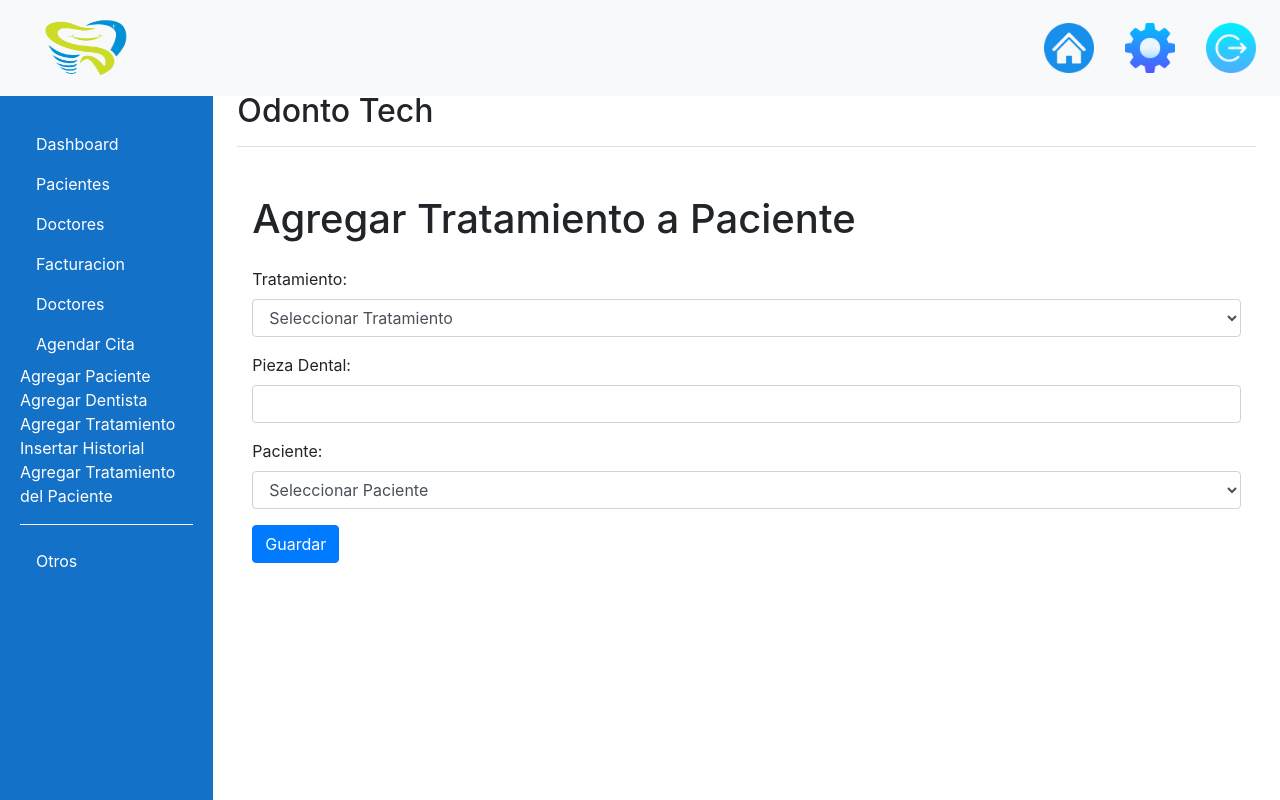
After one commit to emontero-dev/Consultorio, a Django app: page /Pacientes/agregar_tratamiento_paciente/ in a window 1280 px wide. The commit adds this page. Run offline with Django 5.2, Linux system fonts and the light colour scheme; a user stored in the database is signed in; data comes from the database, SQL or seed files in the repository; both versions use the stored data as it was before the commit; some libraries are stand-ins or nearby versions.

Commit message:
Se agregan los datos para insertar en el MACHOTE (base.html)y se agregan nuevas funciones

```diff
--- a/Pacientes/models.py
+++ b/Pacientes/models.py
@@ -18,7 +18,7 @@ class Dentistas(models.Model):
 
 
 class Pacientes(models.Model):
-    """ VARIABLES DEL PACIENTE """
+
     id = models.AutoField(primary_key=True)
     PacientesNombre = models.CharField(max_length=100, null=False, blank=False, verbose_name="Nombre")
     PacientesApellido = models.CharField(max_length=100, null=False, blank=False, verbose_name="Apellidos")
@@ -47,9 +47,7 @@ class TratamientoPaciente(models.Model):
 
 class Historial(models.Model):
     Id_Historial = models.AutoField(primary_key=True)
-    Tratamiento_Paciente_id = models.ForeignKey('TratamientoPaciente', on_delete=models.CASCADE)
-    Paciente_id_foreign_key = models.ForeignKey('Pacientes', on_delete=models.CASCADE)
-    dentista = models.ForeignKey(Dentistas, on_delete=models.CASCADE)  # Relación con la tabla Dentistas
+    Paciente_id_foreign_key = models.ForeignKey('Pacientes', on_delete=models.CASCADE, default=1)
     Description = models.TextField()
     StartDate = models.DateField()
     EndDate = models.DateField()
--- a/Pacientes/urls.py
+++ b/Pacientes/urls.py
@@ -12,5 +12,11 @@ urlpatterns = [
     path('pacientes/', views.listar_pacientes, name='listar_pacientes'),
     path('insertar_tratamiento/', views.insertar_tratamiento, name='insertar_tratamiento'),
     path('tratamientos/', views.listar_tratamientos, name='listar_tratamientos'),
+    path('insertar_historial/', views.insertar_historial, name='insertar_historial'),
+    path('listar_historiales/', views.listar_historiales, name='listar_historiales'),
+    path('agregar_tratamiento_paciente/', views.agregar_tratamiento_paciente, name='agregar_tratamiento_paciente'),
+
+
+
 
     ]
--- a/Pacientes/views.py
+++ b/Pacientes/views.py
@@ -1,6 +1,7 @@
 from django.shortcuts import render, redirect
 from django.contrib import messages
-from .models import Pacientes, Dentistas, Tratamientos
+from .models import Pacientes, Dentistas, Tratamientos, TratamientoPaciente,Historial
+from django.core.exceptions import ValidationError
 
 
 def pacient_edit(request,pk):
@@ -88,13 +89,20 @@ def listar_pacientes(request):
     pacientes = Pacientes.objects.all()
     return render(request, 'lista_pacientes.html', {'pacientes': pacientes})
 
+
+
 def insertar_tratamiento(request):
     print("Insertar tratamiento vista llamada")
     if request.method == 'POST':
         nombre_tratamiento = request.POST.get('nombre_tratamiento')
-        precio = request.POST.get('Precio')
+        precio_str = request.POST.get('precio')
 
-        # Mejorar la validación de campos
+        try:
+            precio = float(precio_str)  # Intenta convertir el precio a un número decimal
+        except ValueError:
+            messages.error(request, 'El precio debe ser un número válido.')
+            return render(request, 'insertar_tratamiento.html')
+
         if nombre_tratamiento and precio:
             nuevo_tratamiento = Tratamientos(
                 nombre_tratamiento=nombre_tratamiento,
@@ -109,6 +117,66 @@ def insertar_tratamiento(request):
     return render(request, 'insertar_tratamiento.html')
 
 
+
 def listar_tratamientos(request):
     tratamientos = Tratamientos.objects.all()
     return render(request, 'lista_tratamientos.html', {'tratamientos': tratamientos})
+
+
+
+def insertar_historial(request):
+    if request.method == 'POST':
+        paciente_id = request.POST.get('paciente_id')
+        description = request.POST.get('description')
+        start_date = request.POST.get('start_date')
+        end_date = request.POST.get('end_date')
+
+
+        nuevo_historial = Historial(
+            Paciente_id_foreign_key_id=paciente_id,
+            Description=description,
+            StartDate=start_date,
+            EndDate=end_date
+        )
+        nuevo_historial.save()
+        messages.success(request, 'Historial guardado correctamente.')
+        return redirect('insertar_historial')
+
+    return render(request, 'insertar_historial.html')
+
+def listar_historiales(request):
+    historiales = Historial.objects.all()
+    return render(request, 'listar_historiales.html', {'historiales': historiales})
+
+
+def agregar_tratamiento_paciente(request):
+    if request.method == 'POST':
+        tratamiento_id = request.POST.get('tratamiento')
+        pieza_dental = request.POST.get('pieza_dental')
+        paciente_id = request.POST.get('paciente')
+
+        if tratamiento_id and pieza_dental and paciente_id:
+            try:
+                tratamiento = Tratamientos.objects.get(pk=tratamiento_id)
+                paciente = Pacientes.objects.get(pk=paciente_id)
+            except (Tratamientos.DoesNotExist, Pacientes.DoesNotExist):
+                # Manejar si el tratamiento o el paciente no existen
+                messages.error(request, 'El tratamiento o el paciente no existen.')
+                return redirect('agregar_tratamiento_paciente')
+
+            tratamiento_paciente = TratamientoPaciente(
+                Tratamiento_id_foreignkey=tratamiento,
+                Pieza_dental=pieza_dental,
+                foreign_paciente=paciente
+            )
+            tratamiento_paciente.save()
+            messages.success(request, 'El tratamiento ha sido agregado al paciente correctamente.')
+            return redirect('agregar_tratamiento_paciente')
+        else:
+
+            messages.error(request, 'Por favor, complete todos los campos.')
+            return redirect('agregar_tratamiento_paciente')
+
+    tratamientos = Tratamientos.objects.all()
+    pacientes = Pacientes.objects.all()
+    return render(request, 'agregar_tratamiento_paciente.html', {'tratamientos': tratamientos, 'pacientes': pacientes})
--- /dev/null
+++ b/templates/agregar_tratamiento_paciente.html
@@ -0,0 +1,41 @@
+{% extends 'base.html' %}
+
+{% block content %}
+
+
+
+
+
+<div class="container">
+    <h1 class="mt-5 mb-4">Agregar Tratamiento a Paciente</h1>
+    <form method="post">
+        {% csrf_token %}
+        <div class="form-group">
+            <label for="tratamiento">Tratamiento:</label>
+            <select id="tratamiento" name="tratamiento" class="form-control" required>
+                <option value="">Seleccionar Tratamiento</option>
+                {% for tratamiento in tratamientos %}
+                <option value="{{ tratamiento.pk }}">{{ tratamiento.nombre_tratamiento }}</option>
+                {% endfor %}
+            </select>
+        </div>
+        <div class="form-group">
+            <label for="pieza_dental">Pieza Dental:</label>
+            <input type="number" id="pieza_dental" name="pieza_dental" class="form-control" required>
+        </div>
+        <div class="form-group">
+            <label for="paciente">Paciente:</label>
+            <select id="paciente" name="paciente" class="form-control" required>
+                <option value="">Seleccionar Paciente</option>
+                {% for paciente in pacientes %}
+                <option  value="{{ paciente.pk }}" class="text-color">{{ paciente.PacientesNombre }} {{ paciente.PacientesApellido }}</option>
+                {% endfor %}
+            </select>
+
+        </div>
+        <button type="submit" class="btn btn-primary">Guardar</button>
+    </form>
+</div>
+
+
+{% endblock %}
--- a/templates/base.html
+++ b/templates/base.html
@@ -1,5 +1,6 @@
 <!DOCTYPE html>
 <html lang="en">
+
 <head>
     <meta charset="UTF-8">
     <meta name="viewport" content="width=device-width, initial-scale=1, shrink-to-fit=no">
@@ -49,17 +50,17 @@
             height: 50px;
         }
 
-        .logo-navbar{
+        .logo-navbar {
             height: 70px;
             width: 110px;
         }
 
-        .icon-edit{
+        .icon-edit {
             width: 30px;
             height: 30px;
         }
 
-        .edit_menu  {
+        .edit_menu {
             list-style-type: none;
             display: flex;
             justify-content: center;
@@ -74,26 +75,32 @@
         }
     </style>
 </head>
+
 <body>
 
 
     {% if user.is_authenticated %}
 
     <nav class="navbar navbar-expand-lg navbar-light bg-light fixed-top">
-    <a class="navbar-brand nav-logo" href="{% url 'home' %}"><img class="logo-navbar" src="/media/Logo/default-logo.png" alt=""></a>
-    <button class="navbar-toggler" type="button" data-toggle="collapse" data-target="#navbarNav" aria-controls="navbarNav" aria-expanded="false" aria-label="Toggle navigation">
+        <a class="navbar-brand nav-logo" href="{% url 'home' %}"><img class="logo-navbar"
+                src="/media/Logo/default-logo.png" alt=""></a>
+        <button class="navbar-toggler" type="button" data-toggle="collapse" data-target="#navbarNav"
+            aria-controls="navbarNav" aria-expanded="false" aria-label="Toggle navigation">
             <span class="navbar-toggler-icon"></span>
         </button>
         <div class="collapse navbar-collapse" id="navbarNav">
             <ul class="navbar-nav ml-auto">
                 <li class="nav-item active">
-                <a class="nav-link" href="{% url 'home' %}"><img class="icons-dash" src="/media/Logo/Icons/home.png" alt=""></a>
+                    <a class="nav-link" href="{% url 'home' %}"><img class="icons-dash" src="/media/Logo/Icons/home.png"
+                            alt=""></a>
                 </li>
                 <li class="nav-item">
-                <a class="nav-link" href="#"><img class="icons-dash" src="/media/Logo/Icons/settings.png" alt=""></a>
+                    <a class="nav-link" href="#"><img class="icons-dash" src="/media/Logo/Icons/settings.png"
+                            alt=""></a>
                 </li>
                 <li class="nav-item">
-                <a class="nav-link" href="{% url 'logout' %}"><img class="icons-dash" src="/media/Logo/Icons/logout.png" alt=""></a>
+                    <a class="nav-link" href="{% url 'logout' %}"><img class="icons-dash"
+                            src="/media/Logo/Icons/logout.png" alt=""></a>
                 </li>
             </ul>
         </div>
@@ -136,6 +143,35 @@
                         </li>
 
                         <li>
+                            <a class="nav-item" href="{% url 'insertar_paciente' %}">
+                                Agregar Paciente
+                            </a>
+                        </li>
+
+                        <li>
+                            <a class="nav-item" href="{% url 'insertar_dentista' %}">
+                                Agregar Dentista
+                            </a>
+                        </li>
+
+                        <li>
+                            <a class="nav-item" href="{% url 'insertar_tratamiento' %}">
+                                Agregar Tratamiento
+                            </a>
+                        </li>
+                        <li>
+                            <a class="nav-item" href="{% url 'insertar_historial' %}">
+                                Insertar Historial
+                            </a>
+                        </li>
+                        <li>
+                            <a class="nav-item" href="{% url 'agregar_tratamiento_paciente' %}">
+                                Agregar Tratamiento del Paciente
+                            </a>
+                        </li>
+
+
+                        <li>
                             <hr style="border-color: white">
                         </li>
                         <lit>
@@ -150,8 +186,10 @@
             </nav>
 
             <main role="main" class="col-md-9 ml-sm-auto col-lg-10 px-4">
-            <div class="d-flex justify-content-between flex-wrap flex-md-nowrap align-items-center pt-3 pb-2 mb-3 border-bottom">
+                <div
+                    class="d-flex justify-content-between flex-wrap flex-md-nowrap align-items-center pt-3 pb-2 mb-3 border-bottom">
                     <h1 class="h2">Odonto Tech </h1>
+
                 </div>
 
                 {% block content %}
@@ -173,4 +211,5 @@
     <script src="https://cdn.jsdelivr.net/npm/@popperjs/core@2.10.2/dist/umd/popper.min.js"></script>
     <script src="https://stackpath.bootstrapcdn.com/bootstrap/4.5.2/js/bootstrap.min.js"></script>
 </body>
+
 </html>
--- a/templates/insertar_paciente.html
+++ b/templates/insertar_paciente.html
@@ -1,3 +1,7 @@
+{% extends 'base.html' %}
+
+{% block content %}
+
 <!DOCTYPE html>
 <html lang="en">
 
@@ -89,3 +93,5 @@
 </body>
 
 </html>
+
+{% endblock %}
```
Also changed, not shown: templates/insertar_dentista.html (+9 -0 lines), templates/insertar_historial.html (added, +30 -0 lines), templates/insertar_tratamiento.html (+29 -12 lines), templates/insertar_tratamiento_paciente.html (added, +65 -0 lines), templates/lista_dentistas.html (+8 -0 lines), templates/lista_pacientes.html (+11 -0 lines), templates/listar_historiales.html (added, +30 -0 lines), Pacientes/migrations/0006_remove_historial_paciente_id_foreign_key_and_more.py (added), Pacientes/migrations/0007_historial_paciente_id_foreign_key.py (added), db.sqlite3. Lines whose indentation alone changed are shown as unchanged.
